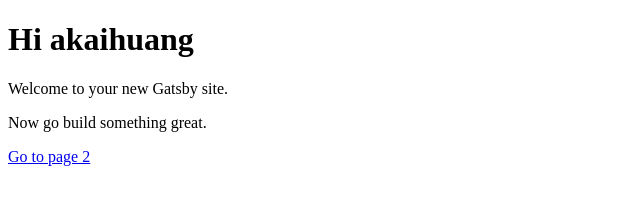
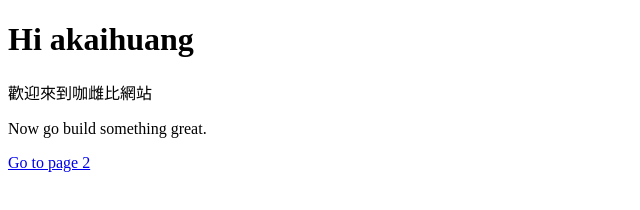
Before and after one commit to akaiHuang/my-react-app, a Gatsby site: page / in a window 1280 px wide. Shown: the whole page, without its empty margins (0-640 px from the left). Built offline with nearby package versions, Linux system fonts and the light colour scheme; Gatsby itself is replaced by a stand-in of ours.

Commit message:
中文化

```diff
--- a/src/pages/index.js
+++ b/src/pages/index.js
@@ -4,7 +4,7 @@ import Link from 'gatsby-link'
 const IndexPage = () => (
   <div>
     <h1>Hi akaihuang</h1>
-    <p>Welcome to your new Gatsby site.</p>
+    <p>歡迎來到咖雌比網站</p>
     <p>Now go build something great.</p>
     <Link to="/page-2/">Go to page 2</Link>
   </div>
```
